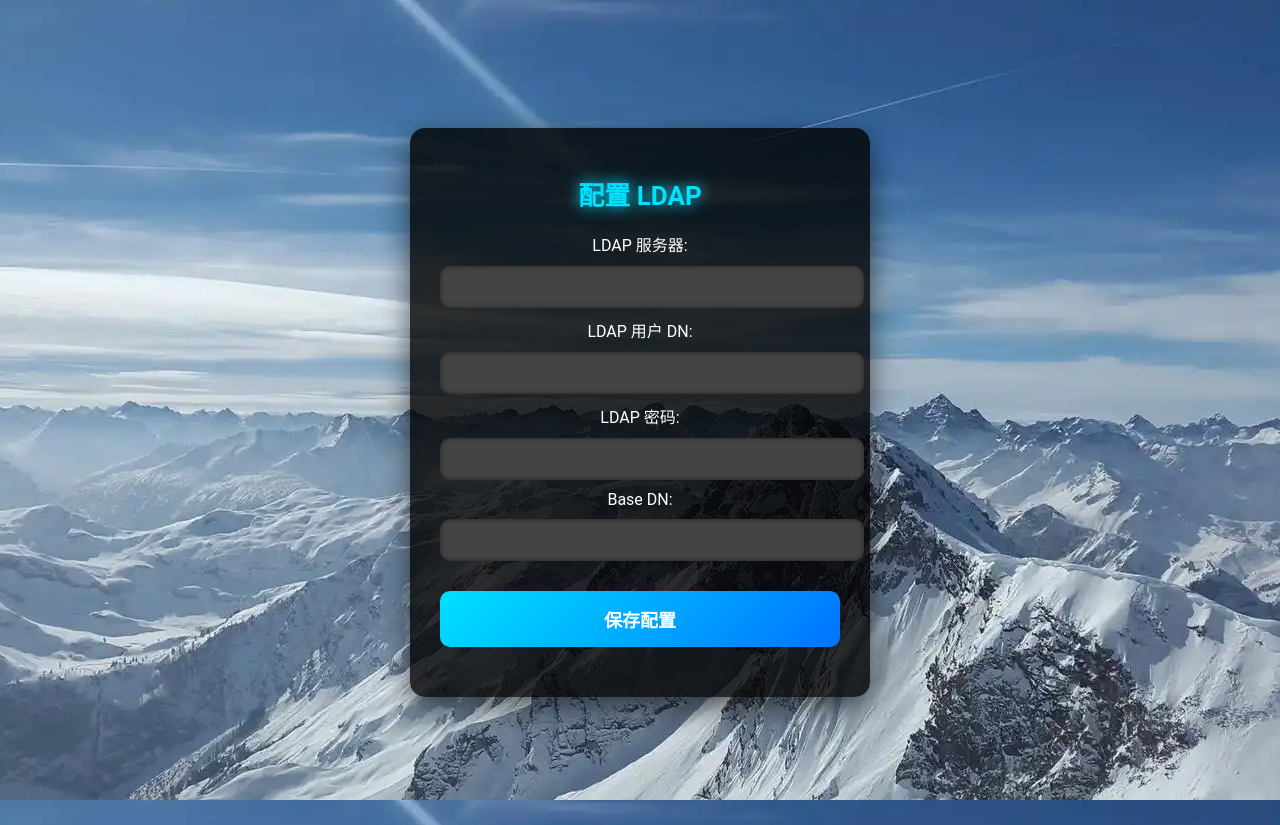
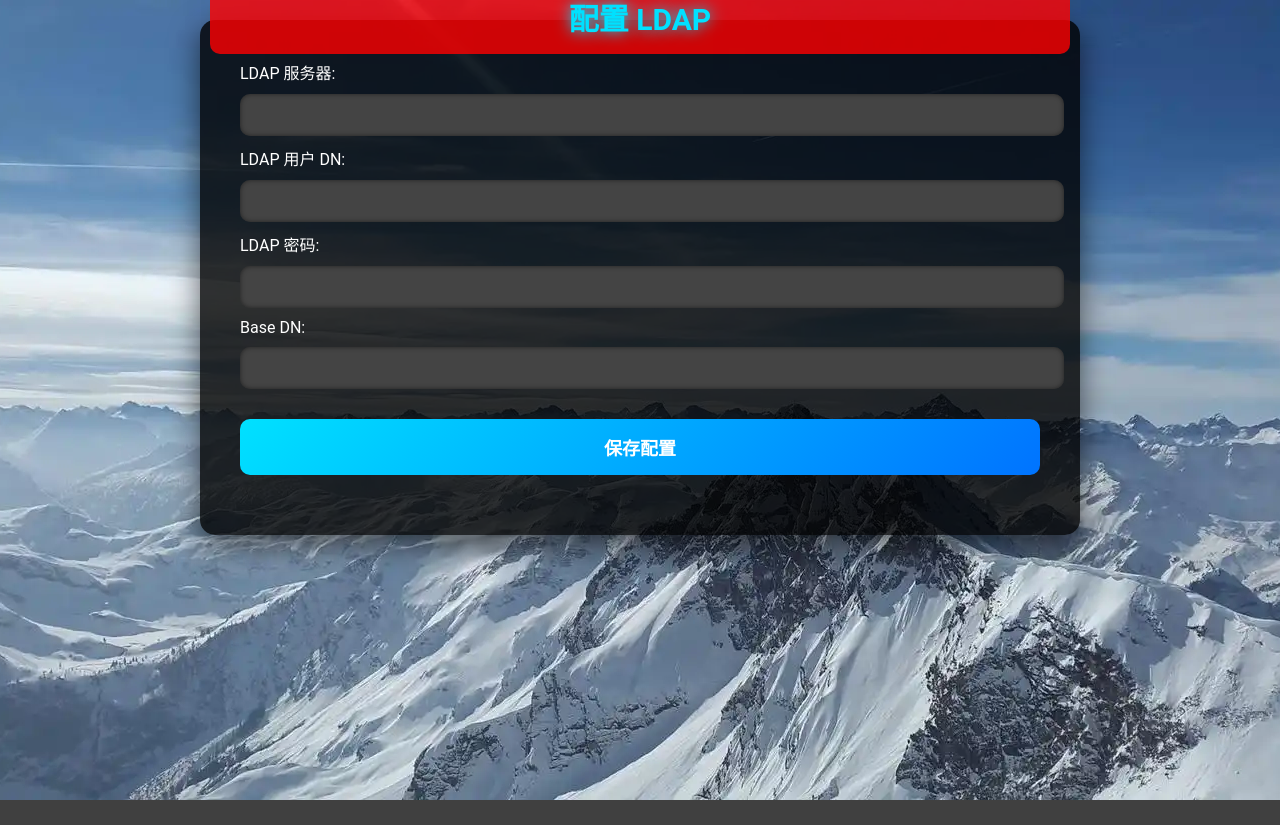
Before and after one commit to lixiaokun777/ldap-webadmin, a Flask app: page /config in a window 1280 px wide. After the commit the page ends 800 px from the top, so only its background shows below. Run offline with Flask 3, Linux system fonts and the light colour scheme.

Commit message:
更改样式

```diff
--- a/app.py
+++ b/app.py
@@ -7,10 +7,10 @@
 app.secret_key = os.urandom(24)  # 用于会话管理的密钥
 
 # 配置LDAP默认值
-app.config['LDAP_SERVER'] = 'ldap://172.16.1.225:389'
-app.config['LDAP_USER_DN'] = 'cn=admin,dc=unionstrong,dc=com'
-app.config['LDAP_PASSWORD'] = '123456'
-app.config['BASE_DN'] = 'ou=people,dc=unionstrong,dc=com'
+app.config['LDAP_SERVER'] = ''
+app.config['LDAP_USER_DN'] = ''
+app.config['LDAP_PASSWORD'] = ''
+app.config['BASE_DN'] = ''
 app.config['USERS_PER_PAGE'] = 50
 
 def get_ldap_connection():
--- a/static/styles.css
+++ b/static/styles.css
@@ -12,22 +12,34 @@
 
 /* Login page container with improved styling */
 .container {
-    width: 400px;
-    margin: 10% auto;
+    width: 90%;
+    max-width: 800px;
+    margin: auto;
     background: rgba(0, 0, 0, 0.8);
-    padding: 30px;
+    padding: 40px;
     border-radius: 15px;
     box-shadow: 0 10px 30px rgba(0, 0, 0, 0.6);
-    text-align: center;
     color: #ffffff;
+    position: relative;
+    top: 20px; /* Moved down by 20px */
 }
 
-/* Header with bold and clear design */
+/* Header positioned in the red zone and centered */
 h1 {
-    font-size: 26px;
-    margin-bottom: 20px;
+    font-size: 30px;
+    margin: 0;
     color: #00e1ff;
     text-shadow: 0px 0px 15px #00e1ff;
+    text-align: center;
+    background: rgba(255, 0, 0, 0.8);
+    padding: 15px;
+    border-radius: 10px;
+    position: absolute;
+    top: -40px;
+    left: 50%;
+    transform: translateX(-50%);
+    width: calc(100% - 20px);
+    box-sizing: border-box;
 }
 
 /* Stylish input fields */
@@ -76,11 +88,22 @@
 /* Admin dashboard adjustments */
 .dashboard {
     display: flex;
-    flex-direction: row;
+    flex-direction: column;
     height: 100vh;
     background: var(--background-image-dashboard) no-repeat center center fixed;
     background-size: cover;
     color: #2c3e50;
+}
+
+/* Dashboard header styling */
+.dashboard-header {
+    text-align: center;
+    background: rgba(0, 0, 0, 0.7);
+    color: #fff;
+    padding: 15px 0;
+    font-size: 24px;
+    text-shadow: 0 0 10px rgba(255, 255, 255, 0.8);
+    margin-bottom: 10px;
 }
 
 .sidebar {
@@ -108,13 +131,14 @@
 
 .main {
     flex: 1;
-    background: rgba(255, 255, 255, 0.9);
+    background: #f9f9f9;
     padding: 25px;
     overflow-y: auto;
-    border-top-left-radius: 15px;
     display: flex;
     flex-direction: column;
     align-items: center;
+    justify-content: flex-start;
+    width: 100%;
 }
 
 .main h2 {
@@ -127,7 +151,6 @@
 /* Table styling */
 table {
     width: 90%;
-    max-width: 1200px;
     margin: 20px auto;
     border-collapse: collapse;
     font-size: 16px;
```
